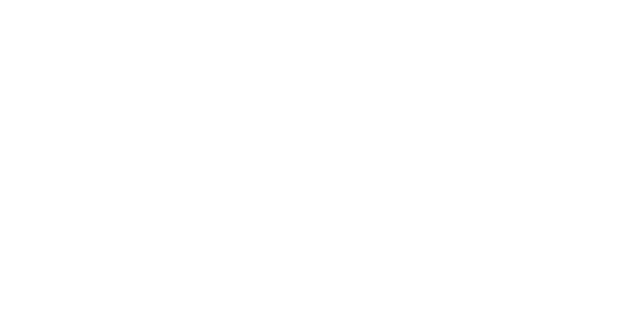
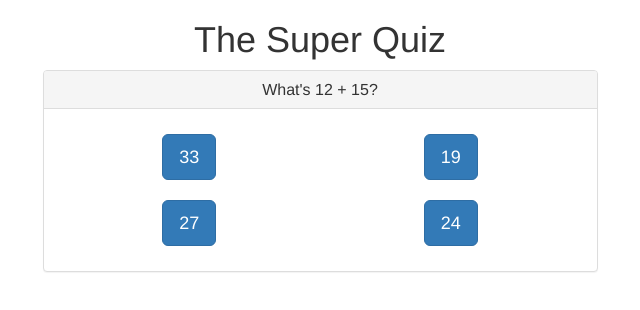
Before and after one commit to rafaleite/vue-exercises, a Vue app: page / in a window 1280 px wide. Shown: the top 310 px of the page, without its empty margins (320-960 px from the left). Built offline with nearby package versions, Linux system fonts and the light colour scheme.

Commit message:
Mini App

```diff
--- a/index.html
+++ b/index.html
@@ -3,6 +3,7 @@
   <head>
     <meta charset="utf-8">
     <meta name="viewport" content="width=device-width,initial-scale=1.0">
+    <link rel="stylesheet" href="https://maxcdn.bootstrapcdn.com/bootstrap/3.3.7/css/bootstrap.min.css" integrity="sha384-BVYiiSIFeK1dGmJRAkycuHAHRg32OmUcww7on3RYdg4Va+PmSTsz/K68vbdEjh4u" crossorigin="anonymous">
     <title>exercises</title>
   </head>
   <body>
--- a/src/App.vue
+++ b/src/App.vue
@@ -1,23 +1,84 @@
 <template>
-  <div id="app">
-
+  <div class="container">
+    <div class="row">
+      <div class="col-xs-12 col-sm-8 col-sm-offset-2 col-md-6 col-md-offset-3">
+        <h1 class="text-center">The Super Quiz</h1>
+      </div>
+    </div>
+    <div class="row">
+      <div class="col-xs-12 col-sm-8 col-sm-offset-2 col-md-6 col-md-offset-3">
+        <transition name="flip" mode="out-in">
+          <component :is="mode" @answered="answered($event)" @confirmed="mode = 'app-question'"></component>
+        </transition>
+      </div>
+    </div>
   </div>
 </template>
 
 <script>
+import Answer from './components/Answer.vue'
+import Question from './components/Question.vue'
+
 export default {
   name: 'App',
+  data() {
+    return {
+      mode: 'app-question'
+    }
+  },
+  methods: {
+    answered(isCorrect) {
+        if (isCorrect) {
+            this.mode = 'app-answer';
+        } else {
+            this.mode = 'app-question';
+            alert('Wrong, try again!');
+        }
+    }
+  },
+  components: {
+    appAnswer: Answer,
+    appQuestion: Question
+  }
 
 }
 </script>
 
 <style>
-#app {
-  font-family: 'Avenir', Helvetica, Arial, sans-serif;
-  -webkit-font-smoothing: antialiased;
-  -moz-osx-font-smoothing: grayscale;
-  text-align: center;
-  color: #2c3e50;
-  margin-top: 60px;
-}
+  .flip-enter {
+    /*transform: rotateY(0deg)*/
+  }
+
+  .flip-enter-active {
+    animation: flip-in 0.5s ease-out forwards;
+  }
+
+  .flip-leave {
+    /*transform: rotateY(0deg)*/
+  }
+
+  .flip-leave-active {
+    animation: flip-out 0.5s ease-out forwards;
+  }
+
+  @keyframes flip-out {
+    from {
+      transform: rotateY(0deg)
+    }
+
+    to {
+      transform: rotateY(90deg)
+    }
+  }
+
+  @keyframes flip-in {
+    from {
+      transform: rotateY(90deg)
+    }
+
+    to {
+      transform: rotateY(0deg)
+    }
+  }
+
 </style>
--- /dev/null
+++ b/src/components/Answer.vue
@@ -0,0 +1,19 @@
+<template>
+    <div class="alert alert-success text-center">
+        <h1>That's Correct!</h1>
+        <hr>
+        <button class="btn btn-primary" @click="onNextQuestion">Next Question</button>
+    </div>
+</template>
+<style>
+
+</style>
+<script>
+    export default{
+        methods: {
+            onNextQuestion() {
+                this.$emit('confirmed');
+            }
+        }
+    }
+</script>
--- /dev/null
+++ b/src/components/Question.vue
@@ -0,0 +1,91 @@
+<template>
+    <div class="panel panel-default">
+        <div class="panel-heading">
+            <h3 class="panel-title text-center">{{ question }}</h3>
+        </div>
+        <div class="panel-body">
+            <div class="col-xs-12 col-sm-6 text-center">
+                <button class="btn btn-primary btn-lg" style="margin: 10px" @click="onAnswer(btnData[0].correct)">{{ btnData[0].answer }}</button>
+            </div>
+            <div class="col-xs-12 col-sm-6 text-center">
+                <button class="btn btn-primary btn-lg" style="margin: 10px" @click="onAnswer(btnData[1].correct)">{{ btnData[1].answer }}</button>
+            </div>
+            <div class="col-xs-12 col-sm-6 text-center">
+                <button class="btn btn-primary btn-lg" style="margin: 10px" @click="onAnswer(btnData[2].correct)">{{ btnData[2].answer }}</button>
+            </div>
+            <div class="col-xs-12 col-sm-6 text-center">
+                <button class="btn btn-primary btn-lg" style="margin: 10px" @click="onAnswer(btnData[3].correct)">{{ btnData[3].answer }}</button>
+            </div>
+        </div>
+    </div>
+</template>
+<style>
+
+</style>
+<script>
+    const MODE_ADDITION = 1;
+    const MODE_SUBTRACTION = 2;
+    export default{
+        data() {
+            return {
+                question: 'Oops, an error ocurred :/',
+                btnData: [
+                    {correct: true, answer: 0},
+                    {correct: false, answer: 0},
+                    {correct: false, answer: 0},
+                    {correct: false, answer: 0}
+                ]
+            };
+        },
+        methods: {
+            generateQuestion() {
+                const firstNumber = this.generateRandomNumber(1, 100);
+                const secondNumber = this.generateRandomNumber(1, 100);
+                const modeNumber = this.generateRandomNumber(1, 2);
+
+                let correctAnswer = 0;
+
+                switch (modeNumber) {
+                    case MODE_ADDITION:
+                        correctAnswer = firstNumber + secondNumber;
+                        this.question = `What's ${firstNumber} + ${secondNumber}?`;
+                        break;
+                    case MODE_SUBTRACTION:
+                        correctAnswer = firstNumber - secondNumber;
+                        this.question = `What's ${firstNumber} - ${secondNumber}?`;
+                        break;
+                    default:
+                        correctAnswer = 0;
+                        this.question = 'Oops, an Error occurred :/';
+                }
+
+                this.btnData[0].answer = this.generateRandomNumber(correctAnswer - 10, correctAnswer + 10, correctAnswer);
+                this.btnData[0].correct = false;
+                this.btnData[1].answer = this.generateRandomNumber(correctAnswer - 10, correctAnswer + 10, correctAnswer);
+                this.btnData[1].correct = false;
+                this.btnData[2].answer = this.generateRandomNumber(correctAnswer - 10, correctAnswer + 10, correctAnswer);
+                this.btnData[2].correct = false;
+                this.btnData[3].answer = this.generateRandomNumber(correctAnswer - 10, correctAnswer + 10, correctAnswer);
+                this.btnData[3].correct = false;
+
+                const correctButton = this.generateRandomNumber(0, 3);
+                this.btnData[correctButton].correct = true;
+                this.btnData[correctButton].answer = correctAnswer;
+            },
+            generateRandomNumber(min, max, except) {
+                const rndNumber = Math.round(Math.random() * (max - min)) + min;
+                console.log(min, max, rndNumber);
+                if (rndNumber == except) {
+                    return this.generateRandomNumber(min, max, except);
+                }
+                return rndNumber;
+            },
+            onAnswer(isCorrect) {
+                this.$emit('answered', isCorrect);
+            }
+        },
+        created() {
+            this.generateQuestion();
+        }
+    }
+</script>
```
